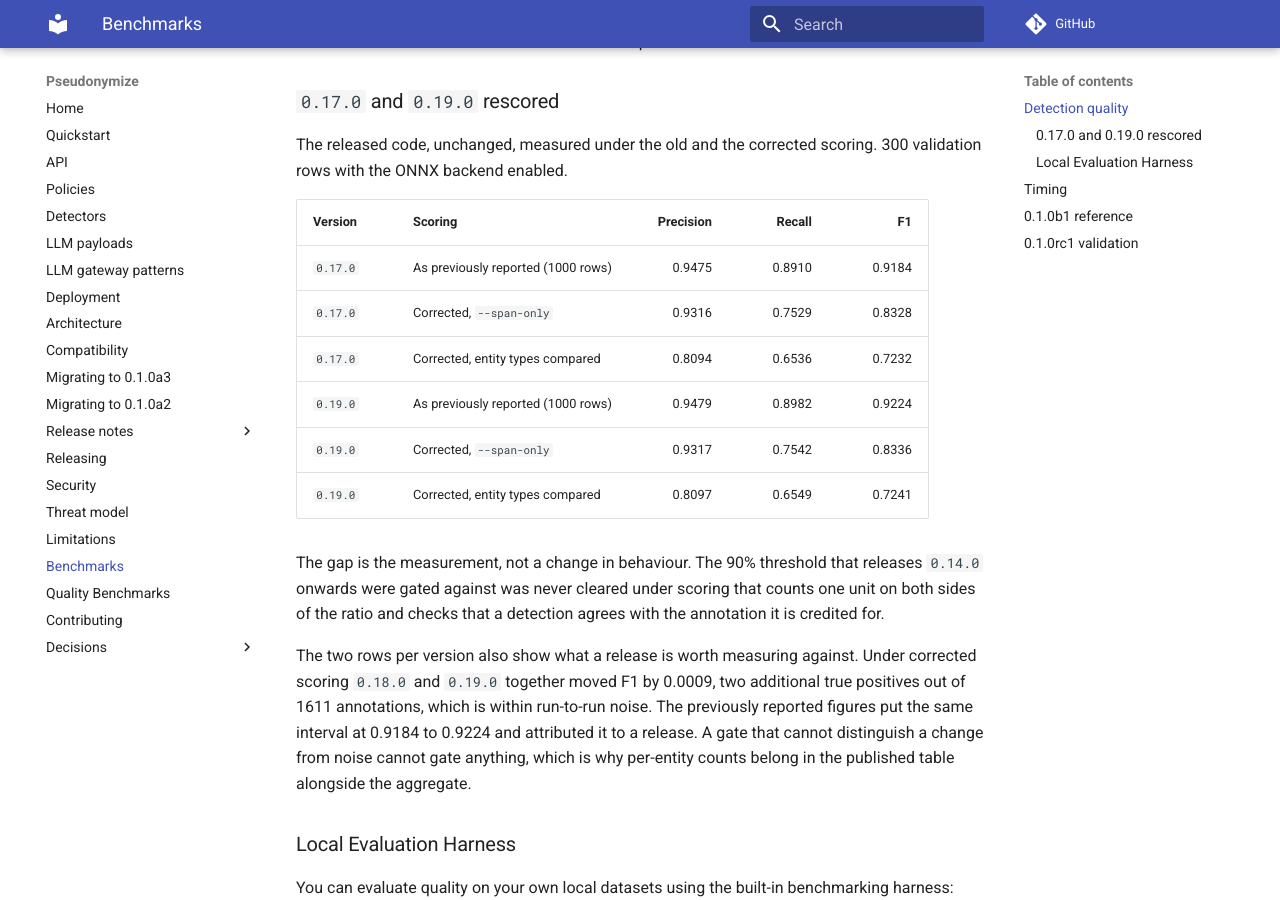
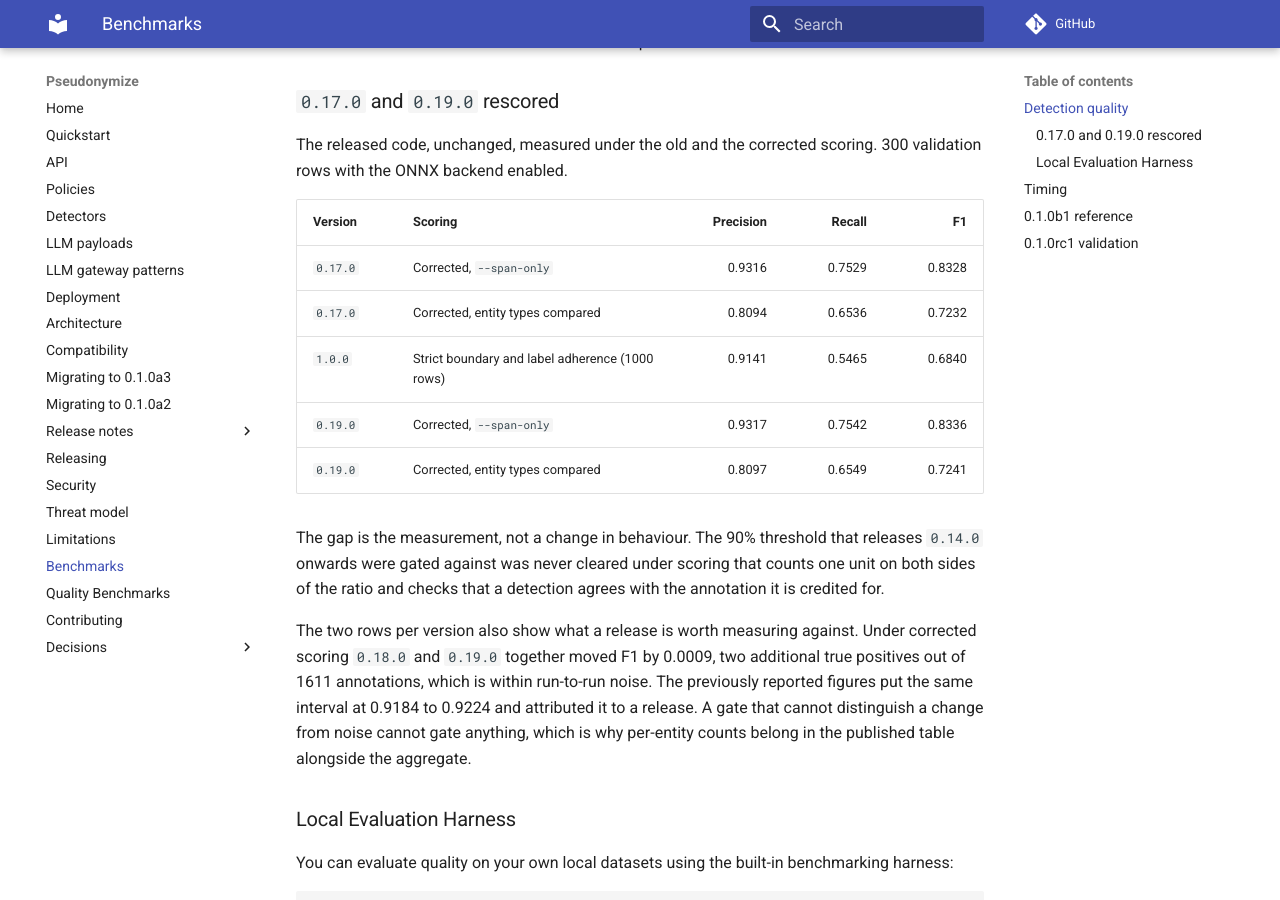
Before and after one commit to ma2za/pseudonymize, an MkDocs documentation site: the page built from docs/benchmarks.md, in a window 1280 px wide and 900 px high, scrolled down 882 px. Built offline with MkDocs 1.6.1 and Material for MkDocs 9.7.7, drawn with Linux system fonts in a browser that asks for light colours; comment, search, counter and statistics services are not loaded.

Commit message:
docs(benchmarks): remove deprecated lenient baseline (0.94) and report strict 1.0.0 benchmark

```diff
--- a/docs/benchmarks.md
+++ b/docs/benchmarks.md
@@ -40,10 +40,9 @@ validation rows with the ONNX backend enabled.
 
 | Version | Scoring | Precision | Recall | F1 |
 | --- | --- | ---: | ---: | ---: |
-| `0.17.0` | As previously reported (1000 rows) | 0.9475 | 0.8910 | 0.9184 |
 | `0.17.0` | Corrected, `--span-only` | 0.9316 | 0.7529 | 0.8328 |
 | `0.17.0` | Corrected, entity types compared | 0.8094 | 0.6536 | 0.7232 |
-| `0.19.0` | As previously reported (1000 rows) | 0.9479 | 0.8982 | 0.9224 |
+| `1.0.0` | Strict boundary and label adherence (1000 rows) | 0.9141 | 0.5465 | 0.6840 |
 | `0.19.0` | Corrected, `--span-only` | 0.9317 | 0.7542 | 0.8336 |
 | `0.19.0` | Corrected, entity types compared | 0.8097 | 0.6549 | 0.7241 |
 
```
Also changed, not shown: docs/quality_benchmarks.md (+3 -3 lines).
